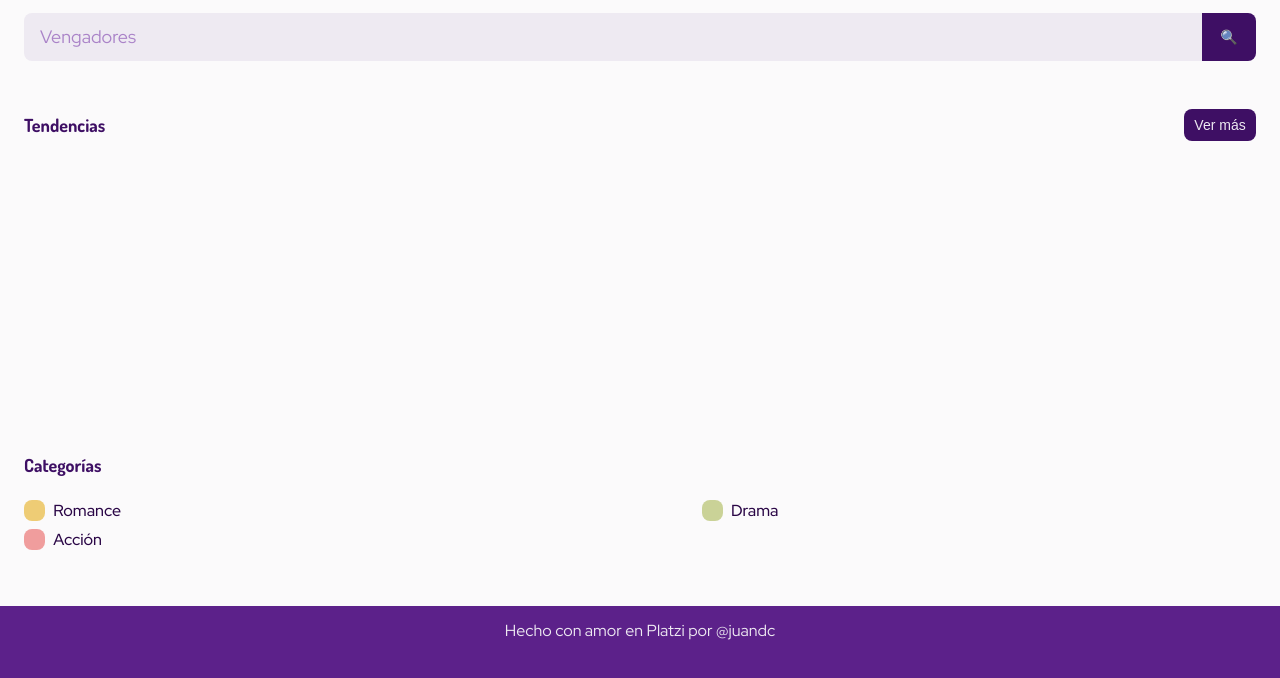
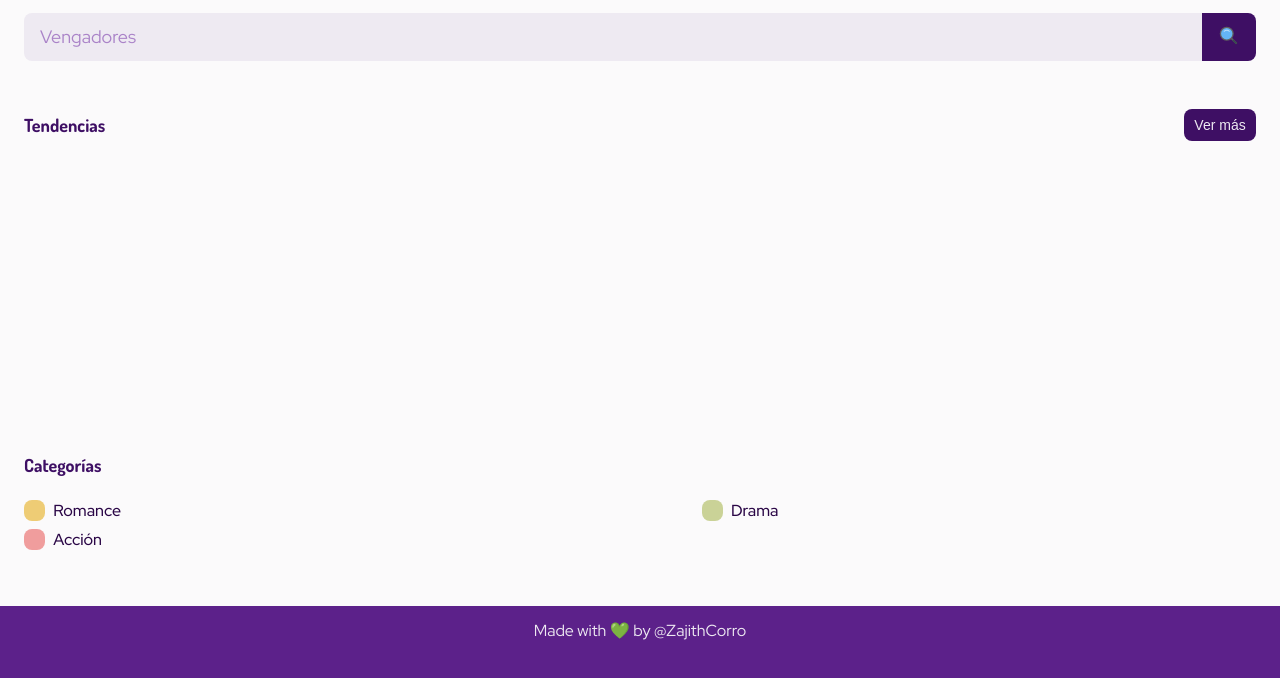
Before and after one commit to ZajithCorro/movies-app, a website with bundled scripts: page index.html in a window 1280 px wide. Shown: the part 78-756 px from the top of the page. Built offline with nearby package versions, Linux system fonts and the light colour scheme; no server answers.

Commit message:
[feat] Styles and favicon

```diff
--- a/index.html
+++ b/index.html
@@ -4,6 +4,7 @@
 		<meta charset="UTF-8" />
 		<meta http-equiv="X-UA-Compatible" content="IE=edge" />
 		<meta name="viewport" content="width=device-width, initial-scale=1.0" />
+		<link rel="shortcut icon" href="favicon.png" type="image/x-icon" />
 
 		<link rel="preconnect" href="https://fonts.googleapis.com" />
 		<link rel="preconnect" href="https://fonts.gstatic.com" crossorigin />
@@ -23,7 +24,44 @@
 
 			<form id="searchForm" class="header-searchForm">
 				<input type="text" placeholder="Vengadores" />
-				<button>🔍</button>
+				<button>
+					<svg
+						stroke="currentColor"
+						fill="currentColor"
+						stroke-width="0"
+						version="1"
+						viewBox="0 0 48 48"
+						enable-background="new 0 0 48 48"
+						class="yeKeEx4XIYibrdPS1EmT"
+						height="1em"
+						width="1em"
+						xmlns="http://www.w3.org/2000/svg"
+					>
+						<g fill="#616161">
+							<rect
+								x="34.6"
+								y="28.1"
+								transform="matrix(.707 -.707 .707 .707 -15.154 36.586)"
+								width="4"
+								height="17"
+							></rect>
+							<circle cx="20" cy="20" r="16"></circle>
+						</g>
+						<rect
+							x="36.2"
+							y="32.1"
+							transform="matrix(.707 -.707 .707 .707 -15.839 38.239)"
+							fill="#37474F"
+							width="4"
+							height="12.3"
+						></rect>
+						<circle fill="#64B5F6" cx="20" cy="20" r="13"></circle>
+						<path
+							fill="#BBDEFB"
+							d="M26.9,14.2c-1.7-2-4.2-3.2-6.9-3.2s-5.2,1.2-6.9,3.2c-0.4,0.4-0.3,1.1,0.1,1.4c0.4,0.4,1.1,0.3,1.4-0.1 C16,13.9,17.9,13,20,13s4,0.9,5.4,2.5c0.2,0.2,0.5,0.4,0.8,0.4c0.2,0,0.5-0.1,0.6-0.2C27.2,15.3,27.2,14.6,26.9,14.2z"
+						></path>
+					</svg>
+				</button>
 			</form>
 		</header>
 
@@ -141,7 +179,7 @@
 			</article>
 		</section>
 
-		<footer>Hecho con amor en Platzi por @juandc</footer>
+		<footer>Made with 💚 by @ZajithCorro</footer>
 
 		<script src="./src/index.js" type="module" defer></script>
 	</body>
--- a/styles/styles.css
+++ b/styles/styles.css
@@ -90,6 +90,11 @@ button {
 	font-weight: var(--font-weight-text2);
 	font-size: 14px;
 	cursor: pointer;
+}
+
+.header-searchForm button svg {
+	width: 50%;
+	height: 50%;
 }
 
 /* Shared */
```
Also changed, not shown: favicon.png (added).
